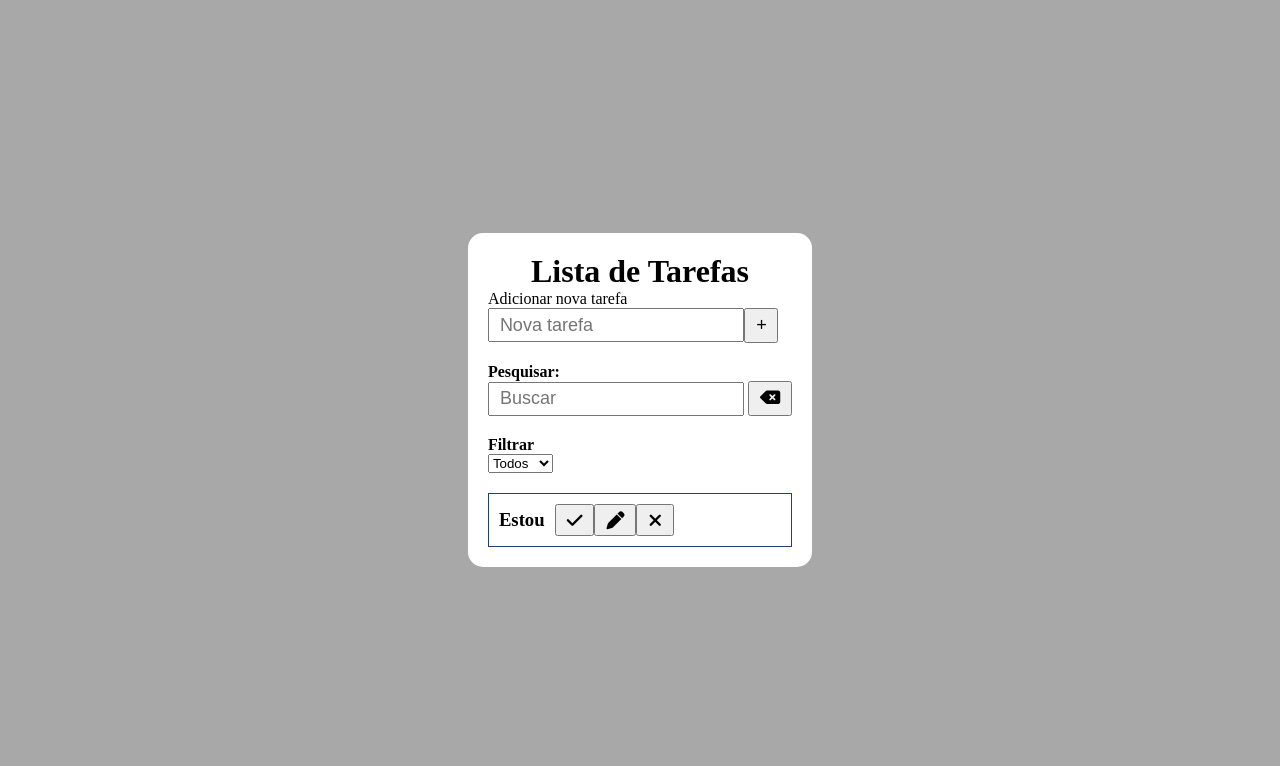
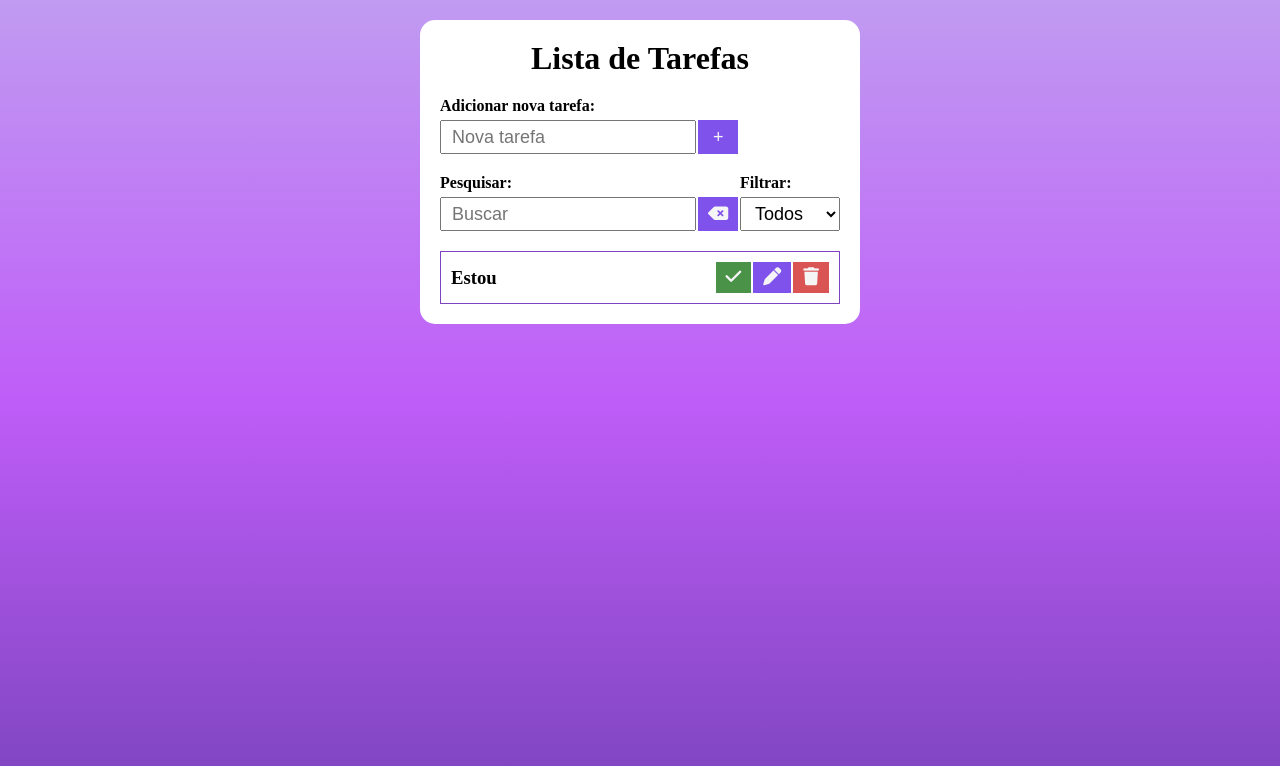
Before and after one commit to carloseduardo004/Lista_de_Tarefas, a plain HTML site: page index.html in a window 1280 px wide. Drawn offline with Linux system fonts and the light colour scheme.

Commit message:
Finalizando estilo em CSS

```diff
--- a/css/style.css
+++ b/css/style.css
@@ -3,21 +3,27 @@
     margin: 0;
 }
 
+
 body{
     display: flex;
     align-items: center;
     justify-content: center;
-    height: 100vh;
-    background-color: rgb(168, 168, 168);
+    height: auto;
+    background-image: linear-gradient(#c09bf1,#bf5df8,#7c44be);
+    background-repeat: no-repeat;
+    background-attachment: fixed;
 }
  header{
     display: flex;
     justify-content: center;
+    margin-bottom: 20px;
 }
 .container{
-    background-color: white;
+    background-color: #fff;
     padding: 20px 20px 20px 20px;
+    margin: 20px 0px 20px 0px;
     border-radius: 15px;
+    width: 400px;
 }
 
 input{
@@ -29,25 +35,67 @@ button{
     height: auto;
     padding: 5px 10px 5px 10px;
     font-size: 18px;
+    background-color: #8052ec;
+    color: #f5f5f6;
+    border: none;
 }
 
 div.form{
     display: flex;
     align-items: stretch;
 }
+div.form button{
+    margin-left:2px;
+    width: 40px;
+}
+div.form #edit-input{
+    width: 100%;
+}
+h4{
+    margin-bottom: 5px;
+}
+#search form{
+    display: flex;
+    align-items: stretch;
+}
+#search form button{
+    margin-left: 2px;
+    width: 40px;
+}
+#cancel-button {
+    margin-top:20px;
+}
+
+.filtros{
+    display: flex;
+    justify-content: space-between;
+}
+select{
+    height:auto;
+    padding: 5px 10px 5px 10px;
+    font-size: 18px;
+}
+
 .tarefa{
     display: flex;
     justify-content: stretch;
     align-items: center;
     padding: 10px 10px 10px 10px;
-    border: #1f4270 solid 1px;
+    border: #7c44be solid 1px;
+    margin-top: 10px;
+}
+.finish-tarefa{
+    background-color: #4b9249;
+}
+.remove-tarefa{
+    background-color: #da5454;
 }
 .tarefa h3{
     margin-right: 10px;
+    flex-basis: 80%;
 }
 .tarefa button{
-    display: flex;
-    height: auto;
+    margin-left: 2px;
 }
 
 #tarefa-list,#toolbar,#filter{
@@ -57,8 +105,7 @@ div.form{
 .hide{
     display: none;
 }
-
 .done{
-    background-color: #1f4270;
-    color: #f5f5f6;
+    background-color: #a0fc9d;
+    border-color: #4b9249;
 }
--- a/index.html
+++ b/index.html
@@ -16,7 +16,7 @@
             <h1>Lista de Tarefas</h1>
         </header>
         <form class="tarefa-form">
-            <p>Adicionar nova tarefa</p>
+            <h4>Adicionar nova tarefa:</h4>
             <div class="form">
                 <input type="text" id="tarefa-input" placeholder="Nova tarefa">
                 <button type="submit">
@@ -25,7 +25,7 @@
             </div>
         </form>
         <form id="edit-form" class="hide">
-            <p>Editar tarefa:</p>
+            <h4>Editar tarefa:</h4>
             <div class="form">
                 <input type="text" id="edit-input">
                 <button type="submit">
@@ -36,6 +36,7 @@
                 Cancelar
             </button>
         </form>
+        <div class="filtros">
             <div id="toolbar">
                 <div id="search">
                     <h4>Pesquisar:</h4>
@@ -48,12 +49,13 @@
                 </div>
             </div>
             <div id="filter">
-            <h4>Filtrar</h4>
-            <select name="" id="filter-select">
+                <h4>Filtrar:</h4>
+                <select class="select" id="filter-select">
                     <option value="todos">Todos</option>
                     <option value="feitas">Feitas</option>
                     <option value="a fazer">A fazer</option>
                 </select>
+            </div>
         </div>
         <div id="tarefa-list">
             <div class="tarefa">
@@ -65,7 +67,7 @@
                         <i class="fa-solid fa-pen"></i>
                     </button>
                     <button class="remove-tarefa">
-                    <i class="fa-solid fa-xmark"></i>
+                        <i class="fa-solid fa-trash"></i>
                     </button>
                 </div>
         </div>
--- a/js/script.js
+++ b/js/script.js
@@ -35,7 +35,7 @@ const saveTarefa = (text)=>{
     //Adicionando ícone aos botões
     finishBtn.innerHTML= '<i class="fa-solid fa-check"></i>';
     editBtn.innerHTML='<i class="fa-solid fa-pen"></i>';
-    removeBtn.innerHTML='<i class="fa-solid fa-xmark"></i>';
+    removeBtn.innerHTML='<i class="fa-solid fa-trash"></i>';
 
     //Adicionando botões à DIV de tarefa
     tarefa.appendChild(finishBtn);
@@ -93,9 +93,9 @@ const filterTarefa = (text)=>{
 //Evento de adicionar nova tarefa
 tarefaForm.addEventListener("submit",(e) =>{
     e.preventDefault()
-
     const inputValue = tarefaInput.value
     if(inputValue){
+        searchInput.value= "";
         saveTarefa(inputValue);
         filterTarefa(filterInput.value);
     }
@@ -117,7 +117,7 @@ document.addEventListener("click", (e)=>{
         filterTarefa(filterInput.value);
     }
     //Se o botão clicado for o de excluir, tarefa será excluída
-    if(targetEl.classList.contains("remove-tarefa") || targetEl.classList.contains("fa-xmark")){
+    if(targetEl.classList.contains("remove-tarefa") || targetEl.classList.contains("fa-trash")){
         parentDiv.remove();
     }
     if(targetEl.classList.contains("edit-tarefa") || targetEl.classList.contains("fa-pen")){
```
Lines whose indentation alone changed are shown as unchanged.
